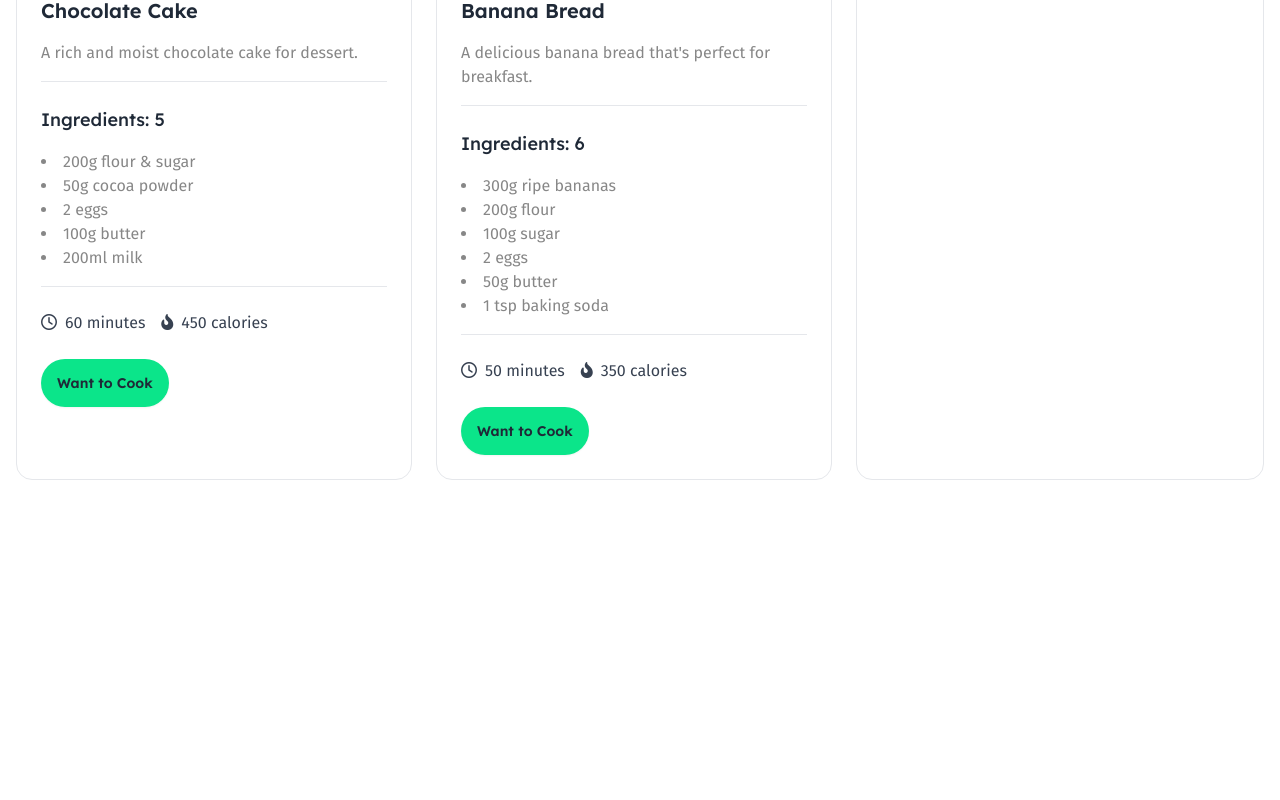
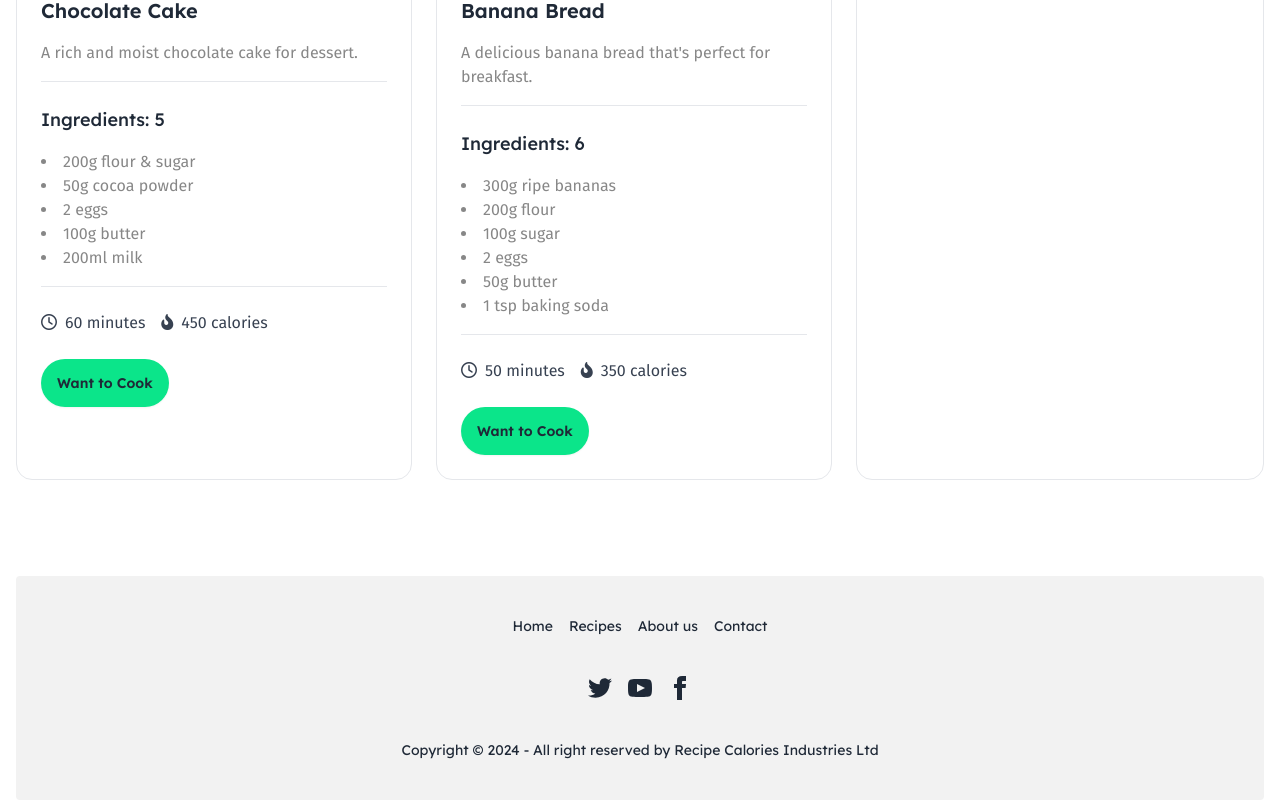
Before and after one commit to xyryc/recipe-calories, a React (Vite) app: page / in a window 1280 px wide. Shown: the part 2908-3708 px from the top of the page. Before the commit the page ends 3484 px from the top, so only its background shows below. Built offline with nearby package versions, Linux system fonts and the light colour scheme.

Commit message:
added footer

```diff
--- a/src/App.jsx
+++ b/src/App.jsx
@@ -4,6 +4,7 @@
 import OurRecipes from "./components/OurRecipes";
 import Recipes from "./components/Recipes";
 import Sidebar from "./components/Sidebar";
+import Footer from "./components/Footer";
 
 const App = () => {
   const [recipeQueue, setRecipeQueue] = useState([]);
@@ -69,6 +70,8 @@
           totalCalories={totalCalories}
         />
       </section>
+
+      <Footer/>
     </div>
   );
 };
--- /dev/null
+++ b/src/components/Footer.jsx
@@ -0,0 +1,60 @@
+const Footer = () => {
+  return (
+    <div className="font-lexend">
+      <footer className="footer footer-center bg-base-200 text-base-content rounded p-10">
+        <nav className="grid grid-flow-col gap-4">
+          <a className="link link-hover">Home</a>
+          <a className="link link-hover">Recipes</a>
+          <a className="link link-hover">About us</a>
+          <a className="link link-hover">Contact</a>
+
+        </nav>
+        <nav>
+          <div className="grid grid-flow-col gap-4">
+            <a>
+              <svg
+                xmlns="http://www.w3.org/2000/svg"
+                width="24"
+                height="24"
+                viewBox="0 0 24 24"
+                className="fill-current"
+              >
+                <path d="M24 4.557c-.883.392-1.832.656-2.828.775 1.017-.609 1.798-1.574 2.165-2.724-.951.564-2.005.974-3.127 1.195-.897-.957-2.178-1.555-3.594-1.555-3.179 0-5.515 2.966-4.797 6.045-4.091-.205-7.719-2.165-10.148-5.144-1.29 2.213-.669 5.108 1.523 6.574-.806-.026-1.566-.247-2.229-.616-.054 2.281 1.581 4.415 3.949 4.89-.693.188-1.452.232-2.224.084.626 1.956 2.444 3.379 4.6 3.419-2.07 1.623-4.678 2.348-7.29 2.04 2.179 1.397 4.768 2.212 7.548 2.212 9.142 0 14.307-7.721 13.995-14.646.962-.695 1.797-1.562 2.457-2.549z"></path>
+              </svg>
+            </a>
+            <a>
+              <svg
+                xmlns="http://www.w3.org/2000/svg"
+                width="24"
+                height="24"
+                viewBox="0 0 24 24"
+                className="fill-current"
+              >
+                <path d="M19.615 3.184c-3.604-.246-11.631-.245-15.23 0-3.897.266-4.356 2.62-4.385 8.816.029 6.185.484 8.549 4.385 8.816 3.6.245 11.626.246 15.23 0 3.897-.266 4.356-2.62 4.385-8.816-.029-6.185-.484-8.549-4.385-8.816zm-10.615 12.816v-8l8 3.993-8 4.007z"></path>
+              </svg>
+            </a>
+            <a>
+              <svg
+                xmlns="http://www.w3.org/2000/svg"
+                width="24"
+                height="24"
+                viewBox="0 0 24 24"
+                className="fill-current"
+              >
+                <path d="M9 8h-3v4h3v12h5v-12h3.642l.358-4h-4v-1.667c0-.955.192-1.333 1.115-1.333h2.885v-5h-3.808c-3.596 0-5.192 1.583-5.192 4.615v3.385z"></path>
+              </svg>
+            </a>
+          </div>
+        </nav>
+        <aside>
+          <p>
+            Copyright © {new Date().getFullYear()} - All right reserved by Recipe Calories
+            Industries Ltd
+          </p>
+        </aside>
+      </footer>
+    </div>
+  );
+};
+
+export default Footer;
--- a/src/components/Sidebar.jsx
+++ b/src/components/Sidebar.jsx
@@ -1,7 +1,7 @@
 /* eslint-disable react/prop-types */
 const Sidebar = ({ recipeQueue, handleRemove, preparedRecipe, calculateTimeAndCalories, totalTime, totalCalories }) => {
   return (
-    <div className="w-1/3 mt-12 border rounded-2xl font-fira-sans text-gray-600">
+    <div className="md:w-1/3 mt-12 border rounded-2xl font-fira-sans text-gray-600">
       {/* want to cook table */}
       <h2 className="font-lexend text-[#282828] text-center mt-8 font-semibold text-2xl">
         Want to cook: {recipeQueue.length}{" "}
@@ -79,8 +79,8 @@
             <tr className="border-none font-lexend font-medium">
               <th></th>
               <td></td>
-              <td>Total Time = {totalTime} minutes</td>
-              <td>Total Calories = {totalCalories} calories</td>
+              <td>Total = {totalTime} minutes</td>
+              <td>Total = {totalCalories} calories</td>
             </tr>
           </tbody>
         </table>
```
